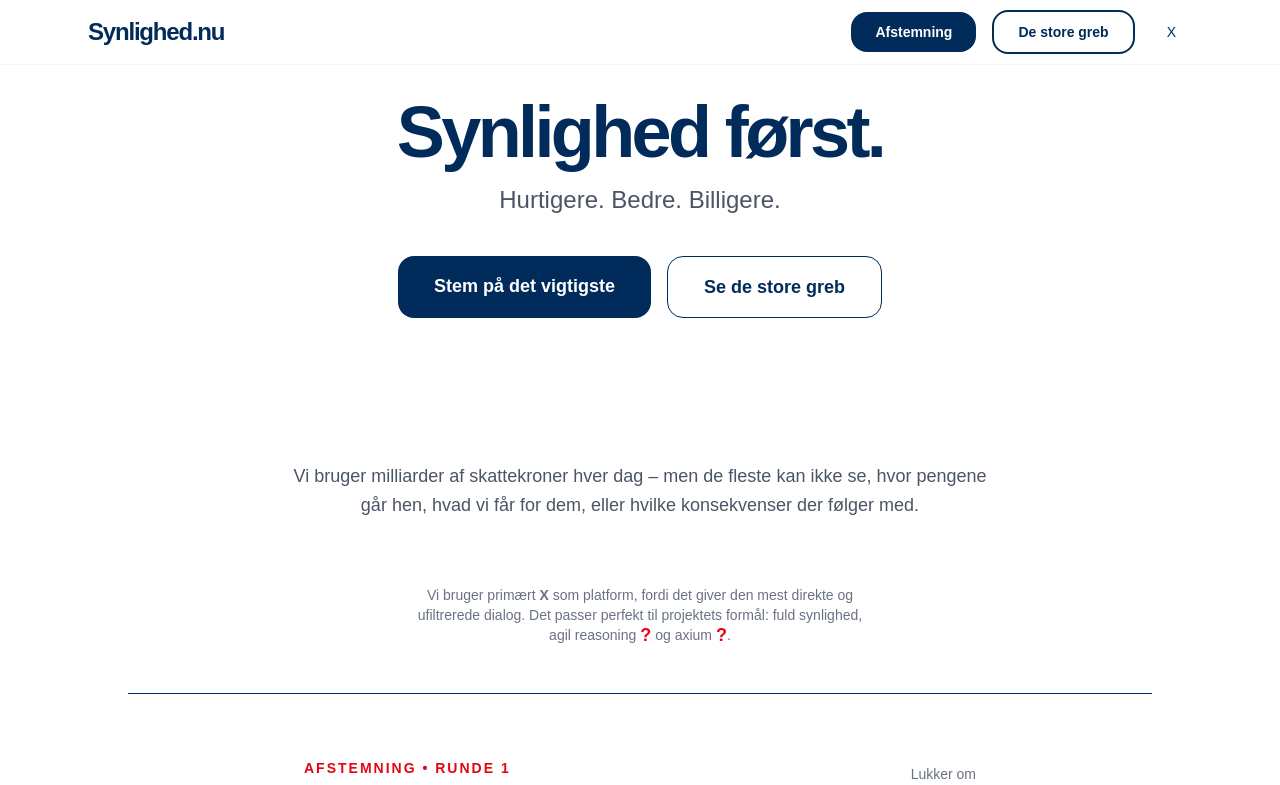
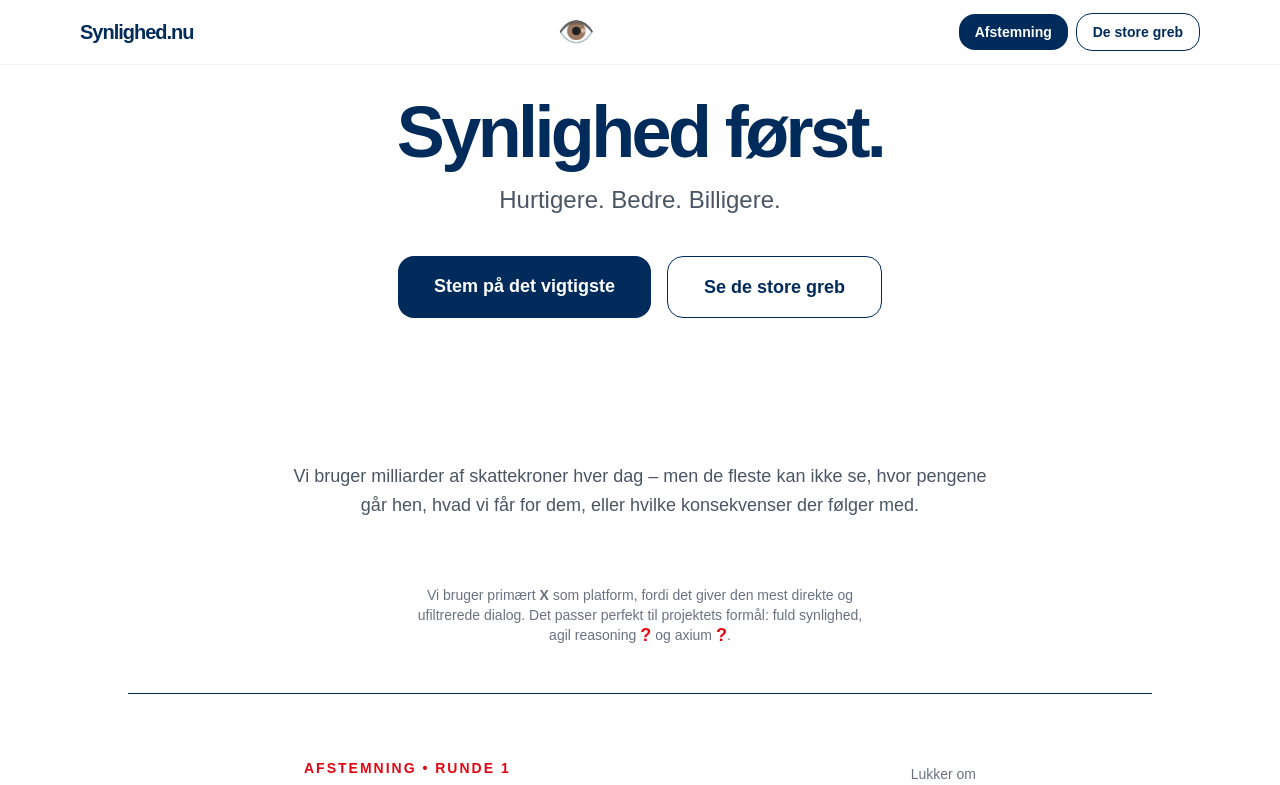
Before and after one commit to synlighed-nu/synlighed-nu-clean, a Next.js app: page / in a window 1280 px wide. Shown: the top 785 px of the page. Built offline with nearby package versions, Linux system fonts and the light colour scheme.

Commit message:
Update _Nav.tsx

```diff
--- a/app/components/_Nav.tsx
+++ b/app/components/_Nav.tsx
@@ -5,38 +5,36 @@ import React from 'react';
 export default function Nav() {
   return (
     <nav className="fixed top-0 left-0 right-0 bg-white/95 backdrop-blur-md z-50 border-b border-gray-100">
-      <div className="max-w-6xl mx-auto px-4 sm:px-6 flex items-center justify-between h-16">
+      <div className="max-w-6xl mx-auto px-4 flex items-center justify-between h-16">
 
-        {/* Logo – klikbar */}
+        {/* Venstre: Logo */}
         <a
           href="#"
-          className="font-semibold text-2xl tracking-tighter text-[#002B5B] hover:text-[#001B3D] transition-colors"
+          className="font-semibold text-xl tracking-tighter text-[#002B5B]"
         >
           Synlighed.nu
         </a>
 
-        {/* Knapper – bedre mobil tilpasning */}
-        <div className="flex items-center gap-3 sm:gap-4">
+        {/* Midten: Det lille eye-logo (brand-symbol) */}
+        <a href="#" className="flex items-center justify-center w-9 h-9">
+          {/* Her kan du senere indsætte dit rigtige eye-billede */}
+          <span className="text-3xl">👁️</span>
+        </a>
+
+        {/* Højre: Knapper – meget mere kompakte på mobil */}
+        <div className="flex items-center gap-2">
           <a
             href="#afstemning"
-            className="px-5 sm:px-6 py-2.5 bg-[#002B5B] hover:bg-[#001B3D] text-white text-sm font-semibold rounded-2xl transition-colors whitespace-nowrap"
+            className="px-4 py-2 bg-[#002B5B] hover:bg-[#001B3D] text-white text-sm font-semibold rounded-2xl transition-colors"
           >
             Afstemning
           </a>
 
           <a
             href="#de-store-greb"
-            className="px-5 sm:px-6 py-2.5 bg-white border-2 border-[#002B5B] hover:bg-[#002B5B] hover:text-white text-[#002B5B] text-sm font-semibold rounded-2xl transition-colors whitespace-nowrap"
+            className="px-4 py-2 bg-white border border-[#002B5B] hover:bg-[#002B5B] hover:text-white text-[#002B5B] text-sm font-semibold rounded-2xl transition-colors"
           >
             De store greb
-          </a>
-
-          <a
-            href="https://x.com/SynlighedNu"
-            target="_blank"
-            className="px-4 py-2.5 text-sm font-medium hover:text-[#002B5B] transition-colors hidden sm:block"
-          >
-            X
           </a>
         </div>
       </div>
```
